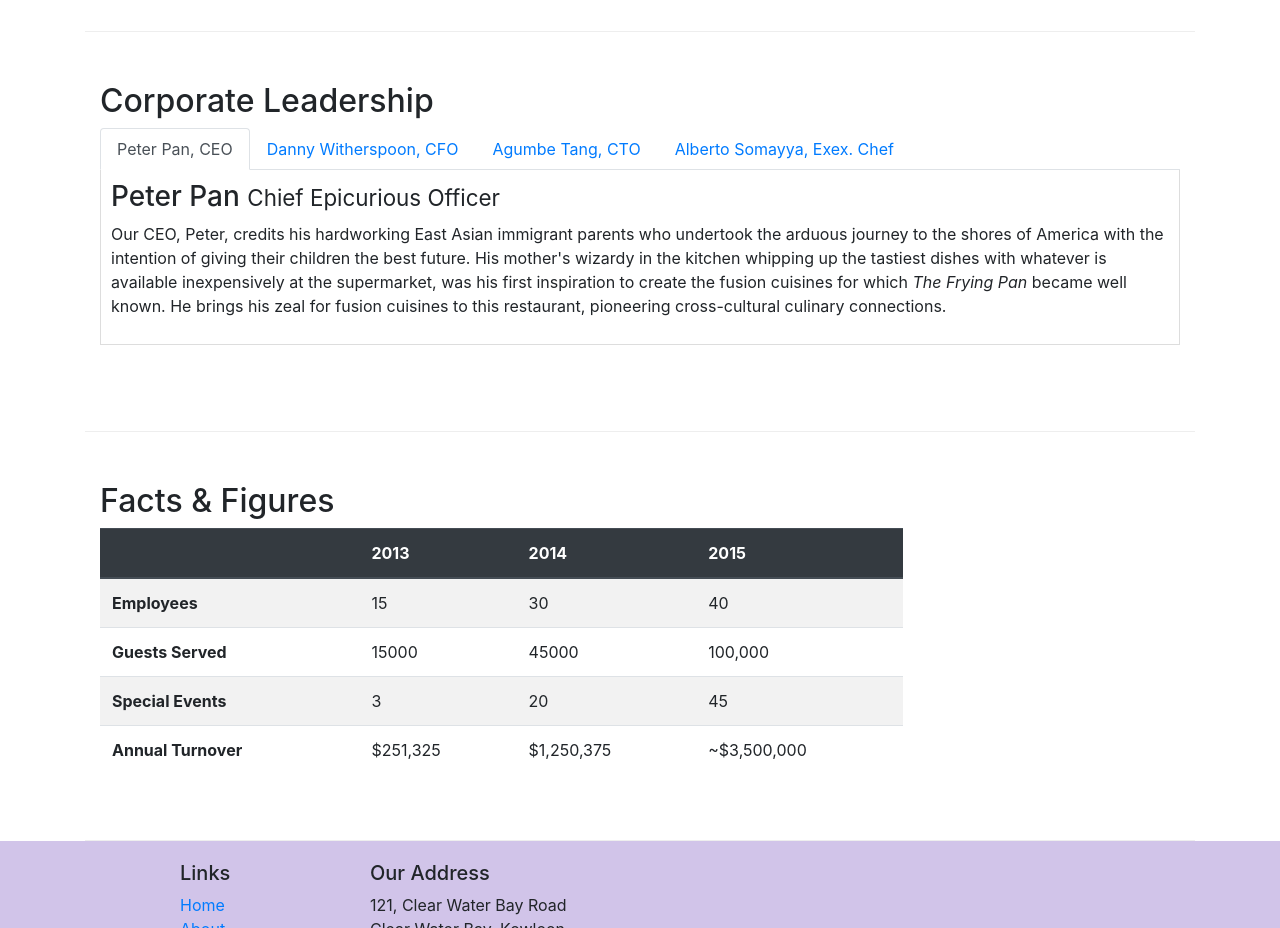
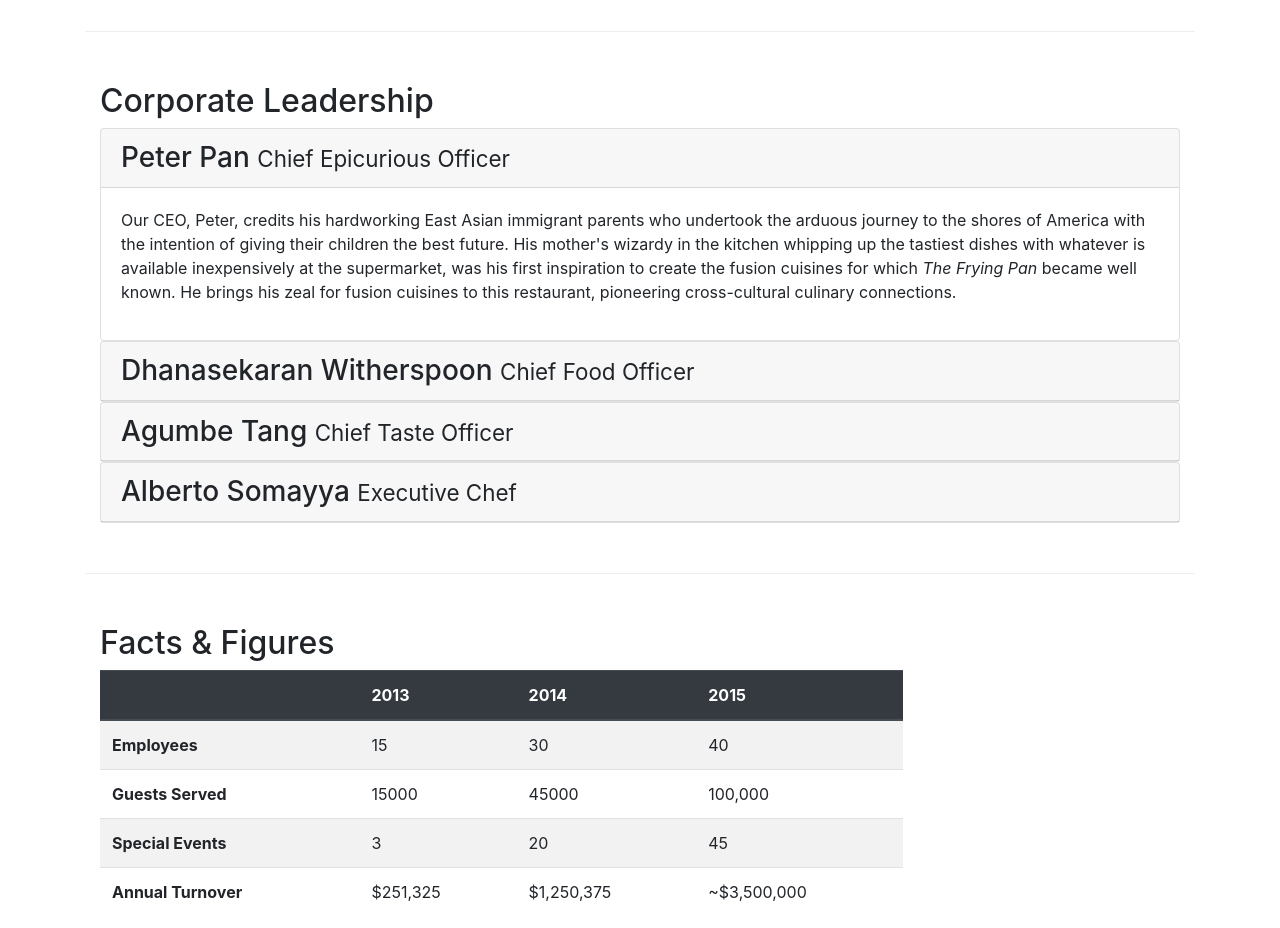
Before and after one commit to Venkat8791/Bootstrap4_conFusion, a website: page aboutus.html in a window 1280 px wide. Shown: the part 940-1868 px from the top of the page. Drawn offline with nearby package versions, Linux system fonts and the light colour scheme.

Commit message:
accordions

```diff
--- a/aboutus.html
+++ b/aboutus.html
@@ -104,42 +104,67 @@
     <div class="row row-content">
         <div class="col-12">
                 <h2>Corporate Leadership</h2>
-                <ul class="nav nav-tabs">
-                    <li class="nav-item">
-                        <a class="nav-link active" href="#peter" role="tab" data-toggle="tab">Peter Pan, CEO</a>
-                    </li>
-                    <li class="nav-item">
-                        <a class="nav-link" href="#danny" role="tab" data-toggle="tab">Danny Witherspoon, CFO</a>
-                    </li>
-                    <li class="nav-item">
-                        <a class="nav-link" href="#agumbe" role="tab" data-toggle="tab">Agumbe Tang, CTO</a>
-                    </li>
-                    <li class="nav-item">
-                        <a class="nav-link" href="#alberto" role="tab" data-toggle="tab">Alberto Somayya, Exex. Chef</a>
-                    </li>
-                </ul>
-
-                <div class="tab-content">
-                    <div role="tabpanel" class="tab-pane fade show active" id="peter">
-                        <h3>Peter Pan <small>Chief Epicurious Officer</small></h3>
-                        <p class="d-none d-sm-block">Our CEO, Peter, credits his hardworking East Asian immigrant parents who undertook the arduous journey to the shores of America with the intention of giving their children the best future. His mother's wizardy in the kitchen whipping up the tastiest dishes with whatever is available inexpensively at the supermarket, was his first inspiration to create the fusion cuisines for which <em>The Frying Pan</em> became well known. He brings his zeal for fusion cuisines to this restaurant, pioneering cross-cultural culinary connections.</p>
+                <div id="accordion">
+                    <div class="card">
+                        <div class="card-header" role="tab" id="peterhead">
+                            <h3 class="mb-0">
+                                <a data-toggle="collapse" data-target="#peter">
+                                    Peter Pan <small>Chief Epicurious Officer</small>
+                                </a>
+                            </h3>
+                        </div>
+                        <div class="collapse show" id="peter" data-parent="#accordion">
+                            <div class="card-body">
+                                <p class="d-none d-sm-block">Our CEO, Peter, credits his hardworking East Asian immigrant parents who undertook the arduous journey to the shores of America with the intention of giving their children the best future. His mother's wizardy in the kitchen whipping up the tastiest dishes with whatever is available inexpensively at the supermarket, was his first inspiration to create the fusion cuisines for which <em>The Frying Pan</em> became well known. He brings his zeal for fusion cuisines to this restaurant, pioneering cross-cultural culinary connections.</p>
+                            </div>
+                        </div>
                     </div>
 
-                    <div role="tabpanel" class="tab-pane fade" id="danny">
-                        <h3>Dhanasekaran Witherspoon <small>Chief Food Officer</small></h3>
-                        <p class="d-none d-sm-block">Our CFO, Danny, as he is affectionately referred to by his colleagues, comes from a long established family tradition in farming and produce. His experiences growing up on a farm in the Australian outback gave him great appreciation for varieties of food sources. As he puts it in his own words, <em>Everything that runs, wins, and everything that stays, pays!</em></p>
-
+                    <div class="card">
+                        <div class="card-header" role="tab" id="dannyhead">
+                            <h3 class="mb-0">
+                                <a class="collapsed" data-toggle="collapse" data-target="#danny">
+                                    Dhanasekaran Witherspoon <small>Chief Food Officer</small>
+                                </a>
+                            </h3>
+                        </div>
+                        <div class="collapse " id="danny" data-parent="#accordion">
+                            <div class="card-body">
+                                <p class="d-none d-sm-block">Our CFO, Danny, as he is affectionately referred to by his colleagues, comes from a long established family tradition in farming and produce. His experiences growing up on a farm in the Australian outback gave him great appreciation for varieties of food sources. As he puts it in his own words, <em>Everything that runs, wins, and everything that stays, pays!</em></p>
+                            </div>
+                        </div>
                     </div>
 
-                    <div role="tabpanel" class="tab-pane fade" id="agumbe">
-                        <h3>Agumbe Tang <small>Chief Taste Officer</small></h3>
-                        <p class="d-none d-sm-block">Blessed with the most discerning gustatory sense, Agumbe, our CTO, personally ensures that every dish that we serve meets his exacting tastes. Our chefs dread the tongue lashing that ensues if their dish does not meet his exacting standards. He lives by his motto, <em>You click only if you survive my lick.</em></p>
+                    <div class="card">
+                        <div class="card-header" role="tab" id="agumbehead">
+                            <h3 class="mb-0">
+                                <a class="collapsed" data-toggle="collapse" data-target="#agumbe">
+                                    Agumbe Tang <small>Chief Taste Officer</small>
+                                </a>
+                            </h3>
+                        </div>
+                        <div class="collapse " id="agumbe" data-parent="#accordion">
+                            <div class="card-body">
+                                <p class="d-none d-sm-block">Blessed with the most discerning gustatory sense, Agumbe, our CTO, personally ensures that every dish that we serve meets his exacting tastes. Our chefs dread the tongue lashing that ensues if their dish does not meet his exacting standards. He lives by his motto, <em>You click only if you survive my lick.</em></p>
+                            </div>
+                        </div>
                     </div>
 
-                    <div role="tabpanel" class="tab-pane fade" id="alberto">
-                        <h3>Alberto Somayya <small>Executive Chef</small></h3>
-                        <p class="d-none d-sm-block">Award winning three-star Michelin chef with wide International experience having worked closely with whos-who in the culinary world, he specializes in creating mouthwatering Indo-Italian fusion experiences. He says, <em>Put together the cuisines from the two craziest cultures, and you get a winning hit! Amma Mia!</em></p>
+                    <div class="card">
+                        <div class="card-header" role="tab" id="albertohead">
+                            <h3 class="mb-0">
+                                <a class="collapsed" data-toggle="collapse" data-target="#alberto">
+                                    Alberto Somayya <small>Executive Chef</small>
+                                </a>
+                            </h3>
+                        </div>
+                        <div class="collapse" id="alberto" data-parent="#accordion">
+                            <div class="card-body">
+                                <p class="d-none d-sm-block">Award winning three-star Michelin chef with wide International experience having worked closely with whos-who in the culinary world, he specializes in creating mouthwatering Indo-Italian fusion experiences. He says, <em>Put together the cuisines from the two craziest cultures, and you get a winning hit! Amma Mia!</em></p>
+                            </div>
+                        </div>
                     </div>
+
                 </div>
         </div>
     </div>
```
